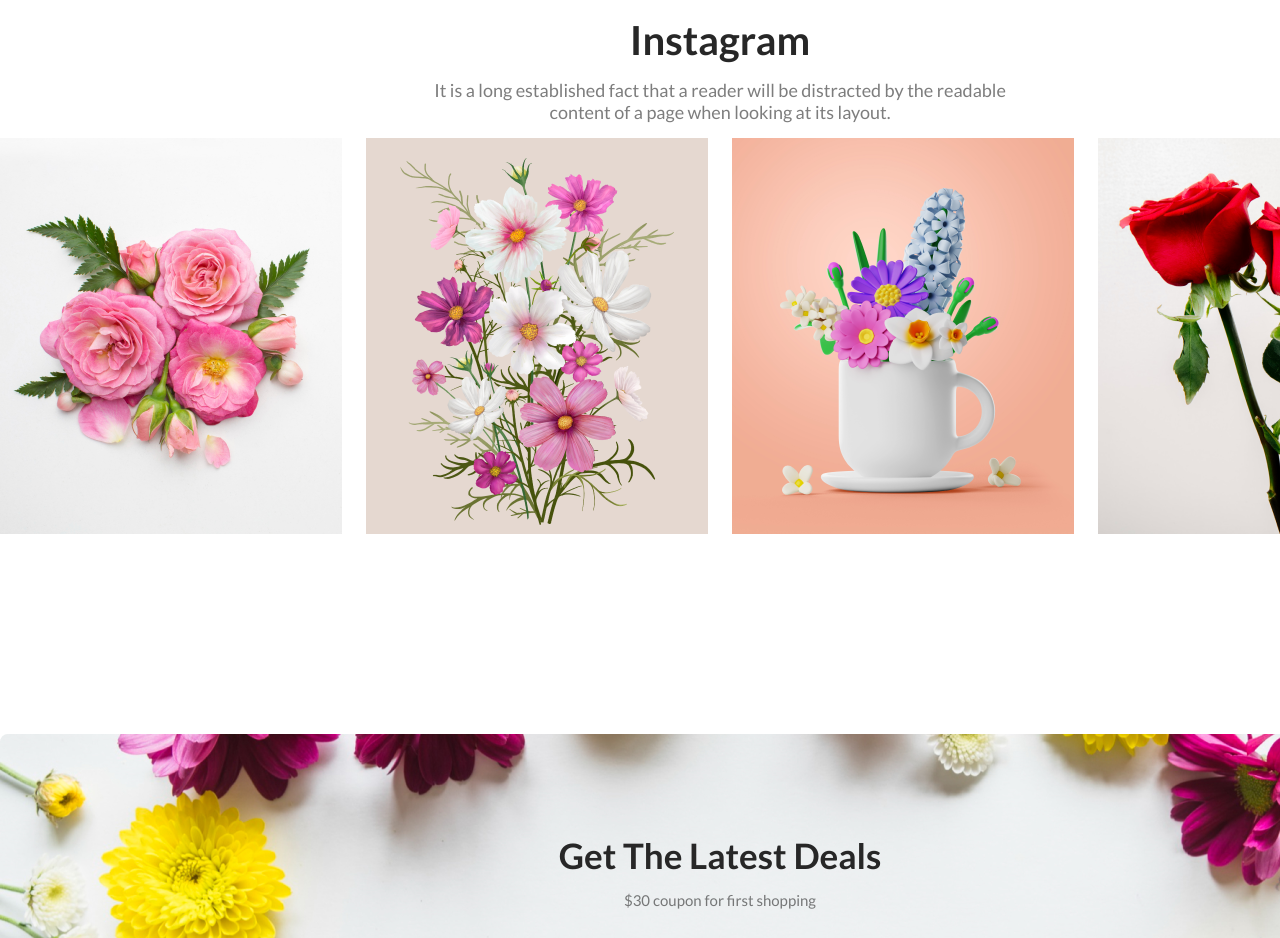
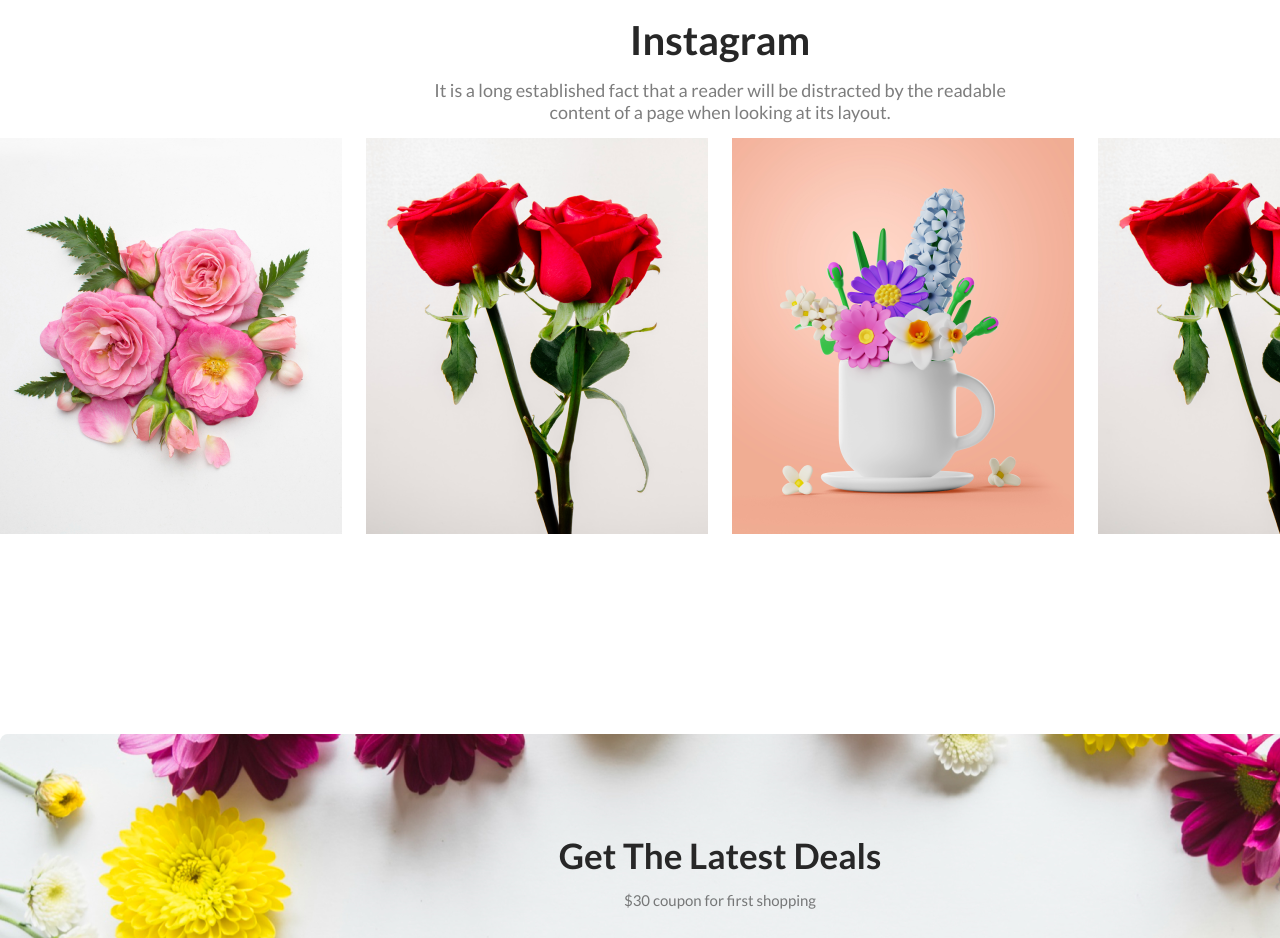
Before and after one commit to ahsan0305/flower-shop-assignment, a plain HTML site: page index.html in a window 1280 px wide. Shown: the part 1400-2338 px from the top of the page. Drawn offline with Linux system fonts and the light colour scheme.

Commit message:
porjrct done

```diff
--- a/index.html
+++ b/index.html
@@ -65,7 +65,7 @@
 
                 <div class="media-flower">
                     <img src="./flower-shop-assignment/Flower Asset/Flower 01.png" alt="">
-                    <img src="/flower-shop-assignment/Flower Asset/Rectangle-4.png" alt="">
+                    <img src="./flower-shop-assignment/Flower Asset/Rectangle 6.png" alt="">
                     <img src="./flower-shop-assignment/Flower Asset/Rectangle 5.png" alt="">
                     <img src="./flower-shop-assignment/Flower Asset/Rectangle 6.png" alt="">
                 </div>
```
